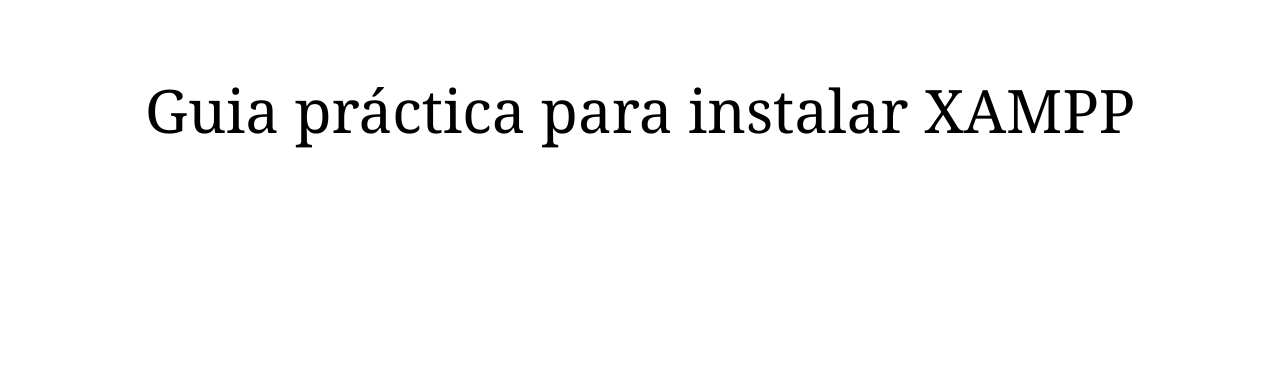
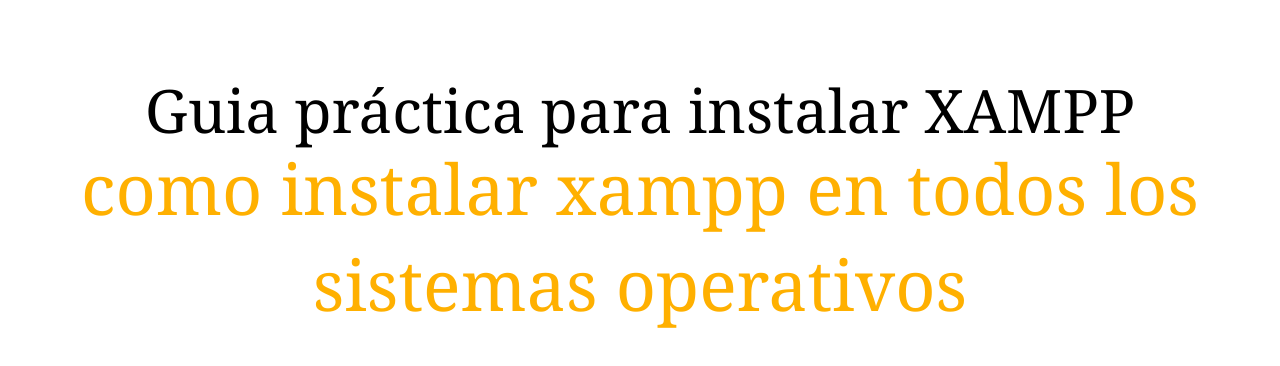
Before and after one commit to GioGatDev/manual-xampp, a plain HTML site: page index.html in a window 1280 px wide. Drawn offline with Linux system fonts and the light colour scheme.

Commit message:
agregando h2

```diff
--- a/index.html
+++ b/index.html
@@ -8,6 +8,7 @@
 <body >
 <div class="scrollblock scrollblock-title">
 <H1>Guia práctica para instalar XAMPP</H1>
+<h2>Como instalar xampp en todos los sistemas operativos</h2>
 </div>
 
 </body>
```
